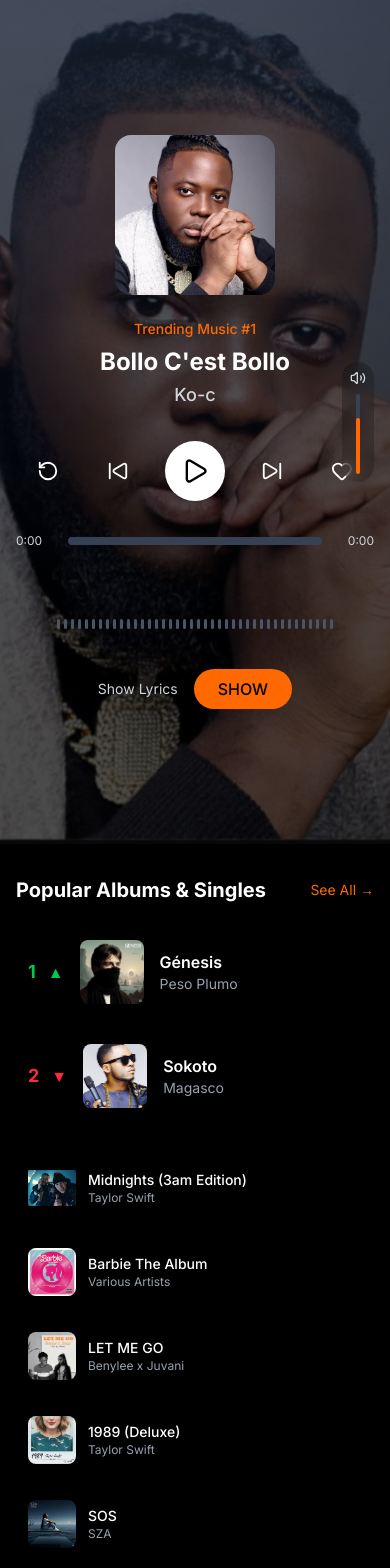
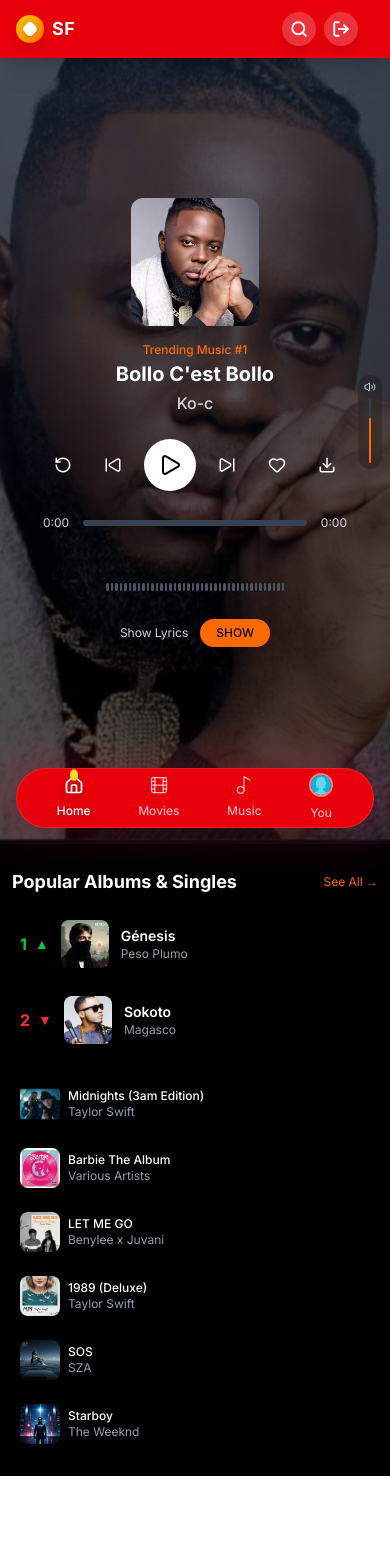
Before and after one commit to ngambasty-tech/sawaflix, a Next.js app: page /music in a window 390 px wide. Shown: the top 1568 px of the page. After the commit the page ends 1476 px from the top, so only its background shows below. Built offline with nearby package versions, Linux system fonts and the light colour scheme.

Commit message:
the music page and the navbars

```diff
--- a/app/music/page.jsx
+++ b/app/music/page.jsx
@@ -1,14 +1,16 @@
 'use client';
 
 import React, { useState, useRef, useEffect } from 'react';
-import { Play, Pause, SkipBack, SkipForward, Heart, RotateCcw, Volume2 } from 'lucide-react';
-
+import { Play, Pause, SkipBack, SkipForward, Heart, RotateCcw, Volume2, Download } from 'lucide-react';
+import NavbarTop from '@/components/common/NavbarTop';
+import DownNav from '@/components/common/NavbarBottom';
 
 export default function MusicPage() {
   const [isPlaying, setIsPlaying] = useState(false);
   const [currentTime, setCurrentTime] = useState(0);
   const [duration, setDuration] = useState(0);
   const [volume, setVolume] = useState(0.7);
+  const [isFavorite, setIsFavorite] = useState(false);
   const audioRef = useRef(null);
 
   // Sample audio URL - replace with your actual audio file
@@ -49,6 +51,19 @@
       audio.play().catch(console.error);
     }
     setIsPlaying(!isPlaying);
+  };
+
+  const toggleFavorite = () => {
+    setIsFavorite(!isFavorite);
+  };
+
+  const handleDownload = () => {
+    const link = document.createElement('a');
+    link.href = audioSrc;
+    link.download = 'Bollo_Cest_Bollo_Ko-c.mp3'; // You can customize the filename
+    document.body.appendChild(link);
+    link.click();
+    document.body.removeChild(link);
   };
 
   const formatTime = (seconds) => {
@@ -99,12 +114,15 @@
   ];
 
   return (
+    <>
+    <NavbarTop/>
     <div className="bg-black text-white min-h-screen">
       {/* Audio Element */}
       <audio
         ref={audioRef}
         src={audioSrc}
         preload="metadata"
+
       />
 
       {/* Mobile Layout */}
@@ -116,51 +134,85 @@
             alt="Background"
             className="absolute inset-0 w-full h-full object-cover opacity-30"
           />
-          <div className="relative flex-1 flex flex-col justify-center items-center px-4 py-8">
+          <div className="relative flex-1 flex flex-col justify-center items-center px-4 py-6 sm:py-8">
             {/* Album Art */}
-            <div className="w-40 h-40 mb-6 shadow-2xl">
+            <div className="w-32 h-32 xs:w-36 xs:h-36 sm:w-40 sm:h-40 mb-4 sm:mb-6 shadow-2xl">
               <img
                 src="/music4.jpg"
                 alt="Album cover"
-                className="w-full h-full object-cover rounded-2xl"
+                className="w-full h-full object-cover rounded-xl sm:rounded-2xl"
               />
             </div>
 
             {/* Song Info */}
-            <div className="text-center mb-8 px-4">
-              <p className="text-orange-500 text-sm mb-2 font-medium">Trending Music #1</p>
-              <h2 className="text-2xl md:text-3xl font-bold mb-1 leading-tight">Bollo C'est Bollo</h2>
-              <p className="text-lg text-gray-300 font-medium">Ko-c</p>
+            <div className="text-center mb-6 sm:mb-8 px-2 sm:px-4">
+              <p className="text-orange-500 text-xs sm:text-sm mb-1 sm:mb-2 font-medium">Trending Music #1</p>
+              <h2 className="text-xl xs:text-2xl sm:text-3xl font-bold mb-1 leading-tight px-2">Bollo C'est Bollo</h2>
+              <p className="text-base sm:text-lg text-gray-300 font-medium">Ko-c</p>
             </div>
 
             {/* Controls */}
-            <div className="flex items-center justify-center gap-6 mb-8">
-              <button className="p-3 hover:bg-white/10 rounded-full transition-colors">
-                <RotateCcw size={22} />
+            <div className="flex items-center justify-center gap-3 xs:gap-4 sm:gap-6 mb-6 sm:mb-8 flex-wrap">
+              <button className="p-2 xs:p-2.5 sm:p-3 hover:bg-white/10 rounded-full transition-colors">
+                <RotateCcw size={18} className="xs:hidden" />
+                <RotateCcw size={20} className="hidden xs:block sm:hidden" />
+                <RotateCcw size={22} className="hidden sm:block" />
               </button>
-              <button className="p-3 hover:bg-white/10 rounded-full transition-colors">
-                <SkipBack size={22} />
+              <button className="p-2 xs:p-2.5 sm:p-3 hover:bg-white/10 rounded-full transition-colors">
+                <SkipBack size={18} className="xs:hidden" />
+                <SkipBack size={20} className="hidden xs:block sm:hidden" />
+                <SkipBack size={22} className="hidden sm:block" />
               </button>
               <button
                 onClick={togglePlay}
-                className="bg-white text-black rounded-full p-4 hover:bg-gray-200 transition-colors shadow-lg"
+                className="bg-white text-black rounded-full p-3 xs:p-3.5 sm:p-4 hover:bg-gray-200 transition-colors shadow-lg"
               >
-                {isPlaying ? <Pause size={28} /> : <Play size={28} />}
+                {isPlaying ? (
+                  <>
+                    <Pause size={24} className="xs:hidden" />
+                    <Pause size={26} className="hidden xs:block sm:hidden" />
+                    <Pause size={28} className="hidden sm:block" />
+                  </>
+                ) : (
+                  <>
+                    <Play size={24} className="xs:hidden" />
+                    <Play size={26} className="hidden xs:block sm:hidden" />
+                    <Play size={28} className="hidden sm:block" />
+                  </>
+                )}
               </button>
-              <button className="p-3 hover:bg-white/10 rounded-full transition-colors">
-                <SkipForward size={22} />
+              <button className="p-2 xs:p-2.5 sm:p-3 hover:bg-white/10 rounded-full transition-colors">
+                <SkipForward size={18} className="xs:hidden" />
+                <SkipForward size={20} className="hidden xs:block sm:hidden" />
+                <SkipForward size={22} className="hidden sm:block" />
               </button>
-              <button className="p-3 hover:bg-white/10 rounded-full transition-colors">
-                <Heart size={22} />
+              <button
+                onClick={toggleFavorite}
+                className={`p-2 xs:p-2.5 sm:p-3 hover:bg-white/10 rounded-full transition-colors ${
+                  isFavorite ? 'text-red-500' : 'text-white'
+                }`}
+              >
+                <Heart size={18} fill={isFavorite ? 'currentColor' : 'none'} className="xs:hidden" />
+                <Heart size={20} fill={isFavorite ? 'currentColor' : 'none'} className="hidden xs:block sm:hidden" />
+                <Heart size={22} fill={isFavorite ? 'currentColor' : 'none'} className="hidden sm:block" />
+              </button>
+              <button
+                onClick={handleDownload}
+                className="p-2 xs:p-2.5 sm:p-3 hover:bg-white/10 rounded-full transition-colors"
+                title="Download"
+              >
+                <Download size={18} className="xs:hidden" />
+                <Download size={20} className="hidden xs:block sm:hidden" />
+                <Download size={22} className="hidden sm:block" />
               </button>
             </div>
 
             {/* Progress Bar */}
-            <div className="w-full max-w-sm mb-6">
-              <div className="flex items-center gap-3 mb-4">
-                <span className="text-xs text-gray-300 w-10">{formatTime(currentTime)}</span>
+            <div className="w-full max-w-xs xs:max-w-sm mb-4 sm:mb-6 px-2">
+              <div className="flex items-center gap-2 xs:gap-3 mb-3 sm:mb-4">
+                <span className="text-xs text-gray-300 w-8 xs:w-10">{formatTime(currentTime)}</span>
                 <div
-                  className="flex-1 bg-gray-700 rounded-full h-2 cursor-pointer"
+                  className="flex-1 bg-gray-700 rounded-full h-1.5 xs:h-2 cursor-pointer"
                   onClick={handleProgressClick}
                 >
                   <div
@@ -168,20 +220,21 @@
                     style={{width: duration ? `${(currentTime / duration) * 100}%` : '0%'}}
                   ></div>
                 </div>
-                <span className="text-xs text-gray-300 w-10 text-right">{formatTime(duration)}</span>
+                <span className="text-xs text-gray-300 w-8 xs:w-10 text-right">{formatTime(duration)}</span>
               </div>
 
               {/* Audio Visualizer */}
-              <div className="flex items-end justify-center gap-1 h-16 mb-4">
-                {Array.from({length: 40}, (_, i) => (
+              <div className="flex items-end justify-center gap-0.5 xs:gap-1 h-12 xs:h-14 sm:h-16 mb-3 sm:mb-4">
+                {Array.from({length: window.innerWidth < 320 ? 25 : window.innerWidth < 375 ? 30 : 40}, (_, i) => (
                   <div
                     key={i}
                     className={`rounded-sm transition-all duration-300 ${
-                      isPlaying ? 'bg-orange-500 animate-pulse' : 'bg-gray-600'
+                      isPlaying ? 'bg-orange-500' : 'bg-gray-600'
                     }`}
                     style={{
-                      width: '3px',
-                      height: isPlaying ? `${Math.random() * 50 + 10}px` : '10px',
+                      width: '2.5px',
+                      height: isPlaying ? `${Math.random() * (window.innerWidth < 375 ? 35 : 50) + 8}px` : '8px',
+                      animation: isPlaying ? `pulse 0.5s ease-in-out infinite alternate` : 'none',
                       animationDelay: `${i * 0.1}s`
                     }}
                   ></div>
@@ -189,19 +242,21 @@
               </div>
             </div>
 
-            <div className="flex items-center gap-4">
-              <span className="text-sm text-gray-300">Show Lyrics</span>
-              <button className="bg-orange-500 px-6 py-2 rounded-full text-black font-medium hover:bg-orange-600 transition-colors">
+            <div className="flex items-center gap-3 xs:gap-4 px-4">
+              <span className="text-xs xs:text-sm text-gray-300">Show Lyrics</span>
+              <button className="bg-orange-500 px-4 xs:px-6 py-1.5 xs:py-2 rounded-full text-black text-xs xs:text-sm font-medium hover:bg-orange-600 transition-colors">
                 SHOW
               </button>
             </div>
           </div>
 
           {/* Volume Slider */}
-          <div className="absolute right-4 top-1/2 transform -translate-y-1/2 z-10">
-            <div className="flex flex-col items-center bg-black/20 backdrop-blur-sm rounded-full p-2">
-              <Volume2 size={16} className="mb-2 text-gray-300" />
-              <div className="w-1 h-20 bg-gray-700 rounded-full relative">
+          <div className="absolute right-2 xs:right-3 sm:right-4 top-1/2 transform -translate-y-1/2 z-10">
+            <div className="flex flex-col items-center bg-black/20 backdrop-blur-sm rounded-full p-1.5 xs:p-2">
+              <Volume2 size={12} className="mb-1.5 text-gray-300 xs:hidden" />
+              <Volume2 size={14} className="mb-2 text-gray-300 hidden xs:block sm:hidden" />
+              <Volume2 size={16} className="mb-2 text-gray-300 hidden sm:block" />
+              <div className="w-0.5 xs:w-1 h-16 xs:h-18 sm:h-20 bg-gray-700 rounded-full relative">
                 <div
                   className="w-full bg-orange-500 rounded-full absolute bottom-0"
                   style={{height: `${volume * 100}%`}}
@@ -221,46 +276,46 @@
         </div>
 
         {/* Popular Albums Section - Mobile */}
-        <div className="px-4 py-8 bg-black">
-          <div className="flex justify-between items-center mb-6">
-            <h3 className="text-xl font-bold">Popular Albums & Singles</h3>
-            <button className="text-orange-500 text-sm hover:text-orange-400">See All →</button>
+        <div className="px-3 xs:px-4 py-6 xs:py-8 bg-black">
+          <div className="flex justify-between items-center mb-4 xs:mb-6">
+            <h3 className="text-lg xs:text-xl font-bold">Popular Albums & Singles</h3>
+            <button className="text-orange-500 text-xs xs:text-sm hover:text-orange-400">See All →</button>
           </div>
 
-          <div className="space-y-4 mb-8">
+          <div className="space-y-3 xs:space-y-4 mb-6 xs:mb-8">
             {popularAlbums.map((album) => (
-              <div key={album.id} className="flex items-center gap-4 p-3 hover:bg-gray-900 rounded-lg transition-colors">
-                <div className="flex items-center gap-3">
-                  <span className={`text-lg font-bold ${album.trending === 'up' ? 'text-green-500' : 'text-red-500'}`}>
+              <div key={album.id} className="flex items-center gap-3 xs:gap-4 p-2 xs:p-3 hover:bg-gray-900 rounded-lg transition-colors">
+                <div className="flex items-center gap-2 xs:gap-3 min-w-0 flex-shrink-0">
+                  <span className={`text-base xs:text-lg font-bold ${album.trending === 'up' ? 'text-green-500' : 'text-red-500'}`}>
                     {album.rank}
                   </span>
-                  <span className={album.trending === 'up' ? 'text-green-500' : 'text-red-500'}>
+                  <span className={`text-sm xs:text-base ${album.trending === 'up' ? 'text-green-500' : 'text-red-500'}`}>
                     {album.trending === 'up' ? '▲' : '▼'}
                   </span>
                 </div>
                 <img
                   src={album.image}
                   alt={album.title}
-                  className="w-16 h-16 rounded-lg object-cover"
+                  className="w-12 xs:w-14 sm:w-16 h-12 xs:h-14 sm:h-16 rounded-lg object-cover flex-shrink-0"
                 />
                 <div className="flex-1 min-w-0">
-                  <h4 className="font-semibold truncate">{album.title}</h4>
-                  <p className="text-gray-400 text-sm truncate">{album.artist}</p>
+                  <h4 className="font-semibold text-sm xs:text-base truncate">{album.title}</h4>
+                  <p className="text-gray-400 text-xs xs:text-sm truncate">{album.artist}</p>
                 </div>
               </div>
             ))}
           </div>
 
-          <div className="grid grid-cols-1 gap-3">
+          <div className="grid grid-cols-1 gap-2 xs:gap-3">
             {sidebarAlbums.map((album, index) => (
-              <div key={index} className="flex items-center gap-3 p-3 hover:bg-gray-900 rounded-lg transition-colors">
+              <div key={index} className="flex items-center gap-2 xs:gap-3 p-2 xs:p-3 hover:bg-gray-900 rounded-lg transition-colors">
                 <img
                   src={album.image}
                   alt={album.title}
-                  className="w-12 h-12 rounded-lg object-cover"
+                  className="w-10 xs:w-12 h-10 xs:h-12 rounded-lg object-cover flex-shrink-0"
                 />
                 <div className="flex-1 min-w-0">
-                  <p className="font-medium text-sm truncate">{album.title}</p>
+                  <p className="font-medium text-xs xs:text-sm truncate">{album.title}</p>
                   <p className="text-gray-400 text-xs truncate">{album.artist}</p>
                 </div>
               </div>
@@ -316,8 +371,20 @@
             <button className="p-3 hover:bg-gray-800 rounded-full transition-colors">
               <SkipForward size={24} />
             </button>
-            <button className="p-3 hover:bg-gray-800 rounded-full transition-colors">
-              <Heart size={24} />
+            <button
+              onClick={toggleFavorite}
+              className={`p-3 hover:bg-gray-800 rounded-full transition-colors ${
+                isFavorite ? 'text-red-500' : 'text-white'
+              }`}
+            >
+              <Heart size={24} fill={isFavorite ? 'currentColor' : 'none'} />
+            </button>
+            <button
+              onClick={handleDownload}
+              className="p-3 hover:bg-gray-800 rounded-full transition-colors"
+              title="Download"
+            >
+              <Download size={24} />
             </button>
           </div>
 
@@ -338,16 +405,17 @@
             </div>
 
             {/* Audio Visualizer */}
-            <div className="flex items-end justify-center gap-1 h-20 mb-6 ">
+            <div className="flex items-end justify-center gap-1 h-20 mb-6">
               {Array.from({length: 80}, (_, i) => (
                 <div
                   key={i}
                   className={`rounded-sm transition-all duration-300 ${
-                    isPlaying ? 'bg-orange-500 animate-pulse' : 'bg-gray-600'
+                    isPlaying ? 'bg-orange-500' : 'bg-gray-600'
                   }`}
                   style={{
                     width: '3px',
                     height: isPlaying ? `${Math.random() * 60 + 15}px` : '15px',
+                    animation: isPlaying ? `pulse 0.5s ease-in-out infinite alternate` : 'none',
                     animationDelay: `${i * 0.05}s`
                   }}
                 ></div>
@@ -433,6 +501,59 @@
           </div>
         </div>
       </div>
+
+      <style jsx>{`
+        @keyframes pulse {
+          0% { transform: scaleY(1); }
+          100% { transform: scaleY(1.5); }
+        }
+
+        /* Custom breakpoint for extra small screens */
+        @media (min-width: 360px) {
+          .xs\\:block { display: block !important; }
+          .xs\\:hidden { display: none !important; }
+          .xs\\:w-36 { width: 9rem !important; }
+          .xs\\:h-36 { height: 9rem !important; }
+          .xs\\:w-12 { width: 3rem !important; }
+          .xs\\:h-12 { height: 3rem !important; }
+          .xs\\:w-14 { width: 3.5rem !important; }
+          .xs\\:h-14 { height: 3.5rem !important; }
+          .xs\\:w-10 { width: 2.5rem !important; }
+          .xs\\:h-10 { height: 2.5rem !important; }
+          .xs\\:text-2xl { font-size: 1.5rem !important; line-height: 2rem !important; }
+          .xs\\:text-sm { font-size: 0.875rem !important; line-height: 1.25rem !important; }
+          .xs\\:text-base { font-size: 1rem !important; line-height: 1.5rem !important; }
+          .xs\\:text-lg { font-size: 1.125rem !important; line-height: 1.75rem !important; }
+          .xs\\:text-xl { font-size: 1.25rem !important; line-height: 1.75rem !important; }
+          .xs\\:gap-3 { gap: 0.75rem !important; }
+          .xs\\:gap-4 { gap: 1rem !important; }
+          .xs\\:p-2\\.5 { padding: 0.625rem !important; }
+          .xs\\:p-3 { padding: 0.75rem !important; }
+          .xs\\:p-3\\.5 { padding: 0.875rem !important; }
+          .xs\\:px-4 { padding-left: 1rem !important; padding-right: 1rem !important; }
+          .xs\\:px-6 { padding-left: 1.5rem !important; padding-right: 1.5rem !important; }
+          .xs\\:py-2 { padding-top: 0.5rem !important; padding-bottom: 0.5rem !important; }
+          .xs\\:py-8 { padding-top: 2rem !important; padding-bottom: 2rem !important; }
+          .xs\\:mb-2 { margin-bottom: 0.5rem !important; }
+          .xs\\:mb-6 { margin-bottom: 1.5rem !important; }
+          .xs\\:mb-8 { margin-bottom: 2rem !important; }
+          .xs\\:right-3 { right: 0.75rem !important; }
+          .xs\\:max-w-sm { max-width: 24rem !important; }
+          .xs\\:h-14 { height: 3.5rem !important; }
+          .xs\\:h-18 { height: 4.5rem !important; }
+          .xs\\:w-1 { width: 0.25rem !important; }
+          .xs\\:space-y-4 > :not([hidden]) ~ :not([hidden]) { margin-top: 1rem !important; }
+          .xs\\:gap-1 { gap: 0.25rem !important; }
+        }
+
+        /* Ensure proper spacing for very small screens */
+        @media (max-width: 359px) {
+          .min-h-screen { min-height: 100vh; }
+          .flex-wrap { flex-wrap: wrap; }
+        }
+      `}</style>
     </div>
+    <DownNav />
+    </>
   );
 }
```
